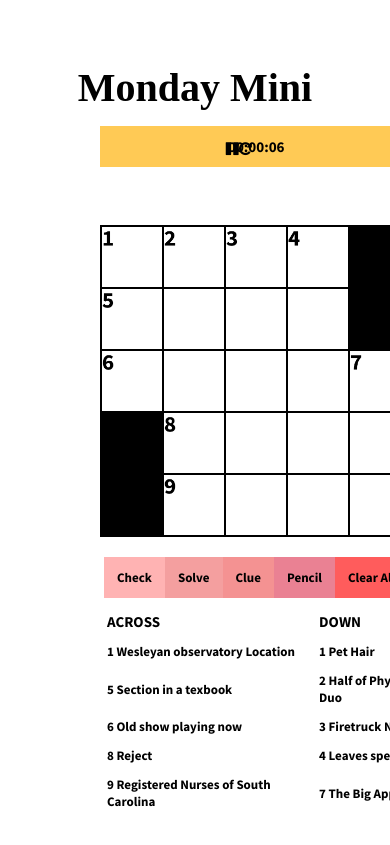
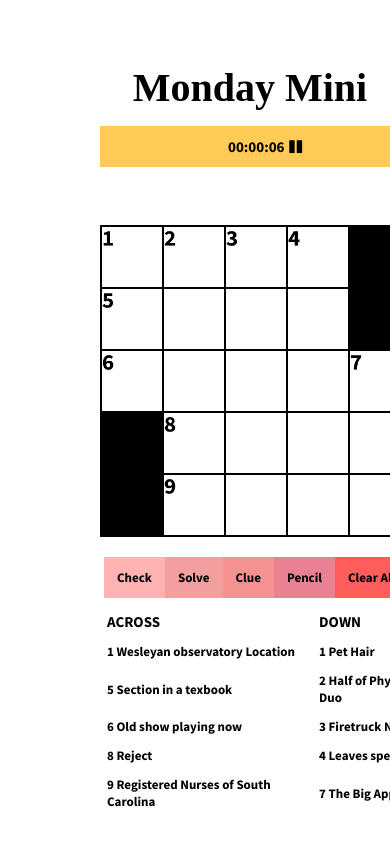
Before and after one commit to JustinCasler/WesCrossWord, a plain HTML site: page index.html in a window 390 px wide. Shown: the part 65-910 px from the top of the page. Drawn offline with Linux system fonts and the light colour scheme; a web font is replaced by a local one.

Commit message:
minor color changes

```diff
--- a/gamestyles.css
+++ b/gamestyles.css
@@ -162,7 +162,6 @@ nav{
 	transition: all 0.3s ease-in-out;
   }
 
-
   .text-box h1{
 	font-size: 40px;
 	font-family: linotype-didot, serif;
@@ -172,18 +171,22 @@ nav{
   }
 
   .text-box ul{
+
 	margin: 0;
-	padding: 0;
-	list-style: none;
-	display: inline-block;
+	padding: 0;;
+	display: inline;
   }
   .text-box ul li{
+	display: inline-block;
 	font-size: 15px;
 	font-family: linotype-didot, serif;
 	text-align: center;
 	font-weight: 700;
 	font-style: normal;
 	color : #000000;
+  }
+  #date{
+	font-size: 14px;
   }
 
 
@@ -239,7 +242,7 @@ nav{
 	position: absolute;
 	top: 204px;
 	left: 10%;
-	margin-left: 100px;
+	margin-left: 204px;
 	text-decoration: none;
 	font-size: 15px;
 	font-family : Source Sans Pro;
@@ -383,7 +386,7 @@ nav{
 	.text-box{
 		font-size: 30px;
 		position: absolute;
-		left: 50%;
+		left: 250px;
 	}
 
 
@@ -411,6 +414,7 @@ nav{
 		cursor: pointer;
 
 	}
+
 	.nav-links ul{
 	   padding: 30px;
 	}
@@ -470,6 +474,12 @@ nav{
 
 
 	}
+	#timer-buttons{
+		position: absolute;
+		top: 202px;
+		left: 100px;
+
+	}
 
 
 	#hintsTable td{
@@ -489,6 +499,14 @@ nav{
 		padding: 25px;
 		color : #000000;
 	}
+	#clue-box{
+		position: absolute;
+		top: 250px;
+		left: 100px;
+		text-align: center;
+		padding-left: 15px;
+		padding-right: 15px;
+	  }
 
 
 
--- a/index.html
+++ b/index.html
@@ -15,7 +15,8 @@
         <link rel="stylesheet" href="https://use.typekit.net/div0nxt.css">
     </head>
 
-    <body onload="initializeScreen()">
+    <body onload="initializeScreen(); setTime();">
+
         <section class="header">
             <nav>
                 <a href="StylePractice.html"><img src="WesleyanCrosswordLogo.png" ></a>
@@ -33,7 +34,8 @@
             <div class=text-box>
                 <h1>Monday Mini</h1>
                 <ul>
-                    <li>By Justin Hardison 1/26/2022</li>
+                    <li id="author">By Justin Hardison </li>
+                    <li id="date"></li>
                 </ul>
 
             </div>
@@ -46,7 +48,7 @@
             <ul id="timer-buttons">
                <li><i id="play-button" class="fa fa-play" onclick="startTimer()"></i></li>
                <li><i id="stop-button" class="fa fa-pause" onclick="stopTimer()"></i></li>
-               <li><i id="reset-button" class="fa fa-repeat" onclick="resetTimer()"></i></li>
+               <!-- <li><i id="reset-button" class="fa fa-repeat" onclick="resetTimer()"></i></li> -->
             </ul>
         </div>
         <script src="puzzle.js"></script>
--- a/puzzle.js
+++ b/puzzle.js
@@ -16,6 +16,22 @@ var sec = 0;
 var stoptime = true;
 var clueSelected = [];
 var puzzleChecked = false;
+var monthsMap = {
+	0 : "January",
+	1 : "February",
+	2 : "March",
+	3 : "April",
+	4 : "May",
+	5 : "June",
+	6 : "July",
+	7 : "August",
+	8 : "September",
+	9 : "October",
+	10 : "November",
+	11 : "December",
+}
+
+
 
 //Loads the Crossword
 function initializeScreen(){
@@ -902,3 +918,14 @@ function hideMenu(){
 	var navLinks = document.getElementById("navLinks");
     navLinks.style.right = "-500px";
            }
+
+//set time
+function setTime(){
+	var today = new Date();
+	var dd = String(today.getDate());
+	var mm = String(today.getMonth()); //January is 0!
+	var month = monthsMap[mm]
+	var yyyy = today.getFullYear();
+	today = String(month + ' ' + dd + ', ' + yyyy);
+	document.getElementById("date").innerHTML = today;
+}
```
